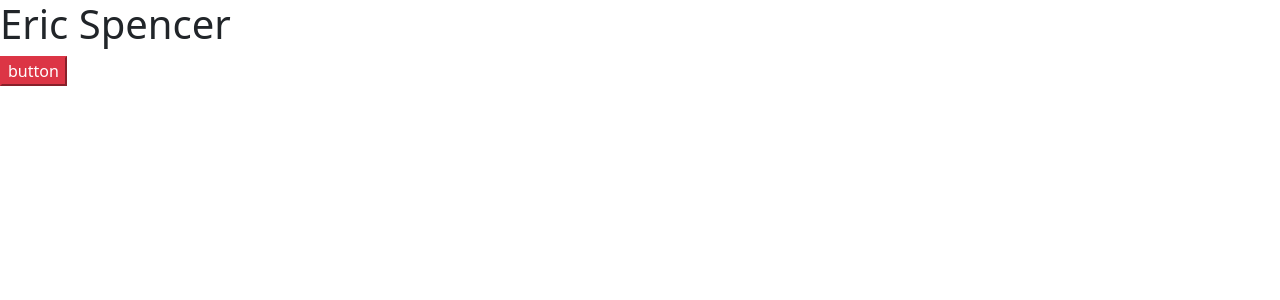
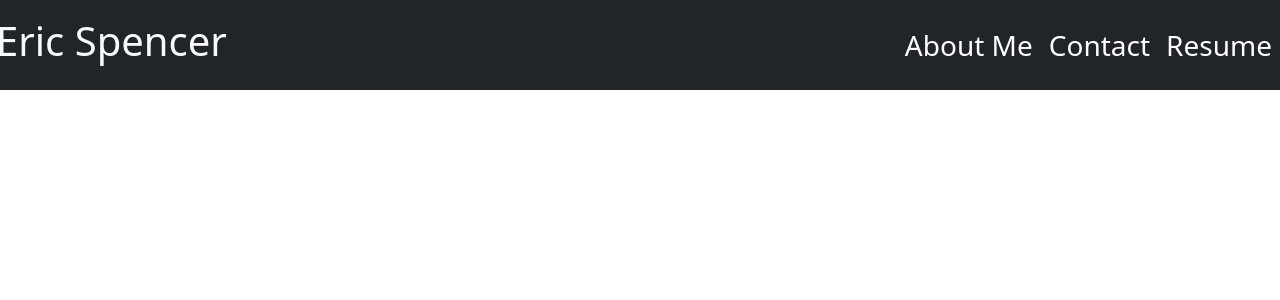
Before and after one commit to spence22eric/React-Portfolio, a React (Create React App) app: page / in a window 1280 px wide. Shown: the top 300 px of the page. Built offline with nearby package versions, Linux system fonts and the light colour scheme.

Commit message:
navbar progress

```diff
--- a/src/App.css
+++ b/src/App.css
@@ -1,38 +1,9 @@
-.App {
-  text-align: center;
+.navbar-nav li a {
+  text-decoration: none;
+  color: white;
+  padding: 1rem;
 }
 
-.App-logo {
-  height: 40vmin;
-  pointer-events: none;
+.navbar-nav li:hover {
+  text-decoration: underline;
 }
-
-@media (prefers-reduced-motion: no-preference) {
-  .App-logo {
-    animation: App-logo-spin infinite 20s linear;
-  }
-}
-
-.App-header {
-  background-color: #282c34;
-  min-height: 100vh;
-  display: flex;
-  flex-direction: column;
-  align-items: center;
-  justify-content: center;
-  font-size: calc(10px + 2vmin);
-  color: white;
-}
-
-.App-link {
-  color: #61dafb;
-}
-
-@keyframes App-logo-spin {
-  from {
-    transform: rotate(0deg);
-  }
-  to {
-    transform: rotate(360deg);
-  }
-}
--- a/src/App.js
+++ b/src/App.js
@@ -1,17 +1,12 @@
-// import logo from './logo.svg';
-// import './App.css';
+import './App.css';
 import 'bootstrap/dist/css/bootstrap.min.css';
+import Nav from './components/Nav';
 
 function App() {
   return (
     <>
-      <head>
-        <title>Portfolio</title>
-
-      </head>
       <header>
-        <h1>Eric Spencer</h1>
-        <button className='btn-danger'>button</button>
+        <Nav />
       </header>
     </>
   );
--- a/src/components/Nav/index.js
+++ b/src/components/Nav/index.js
@@ -0,0 +1,20 @@
+import React from 'react';
+
+export default function Nav() {
+    return (
+        <nav className='navbar navbar-expand-sm bg-dark justify-content-end fs-3'>
+            <h1 className='title bg-dark text-light p-2 flex-grow-1 bd-highlight row'>Eric Spencer</h1>
+            <ul className='navbar-nav'>
+                <li className='nav-item'>
+                    <a className='nav-link' href='#'>About Me</a>
+                </li>
+                <li className='nav-item'>
+                    <a className='nav-link' href='#'>Contact</a>
+                </li>
+                <li className='nav-item'>
+                    <a className='nav-link' href='#'>Resume</a>
+                </li>
+            </ul>
+        </nav>
+    )
+}
```
Also changed, not shown: 1 other file (tests, documents, lock files or other folders).
